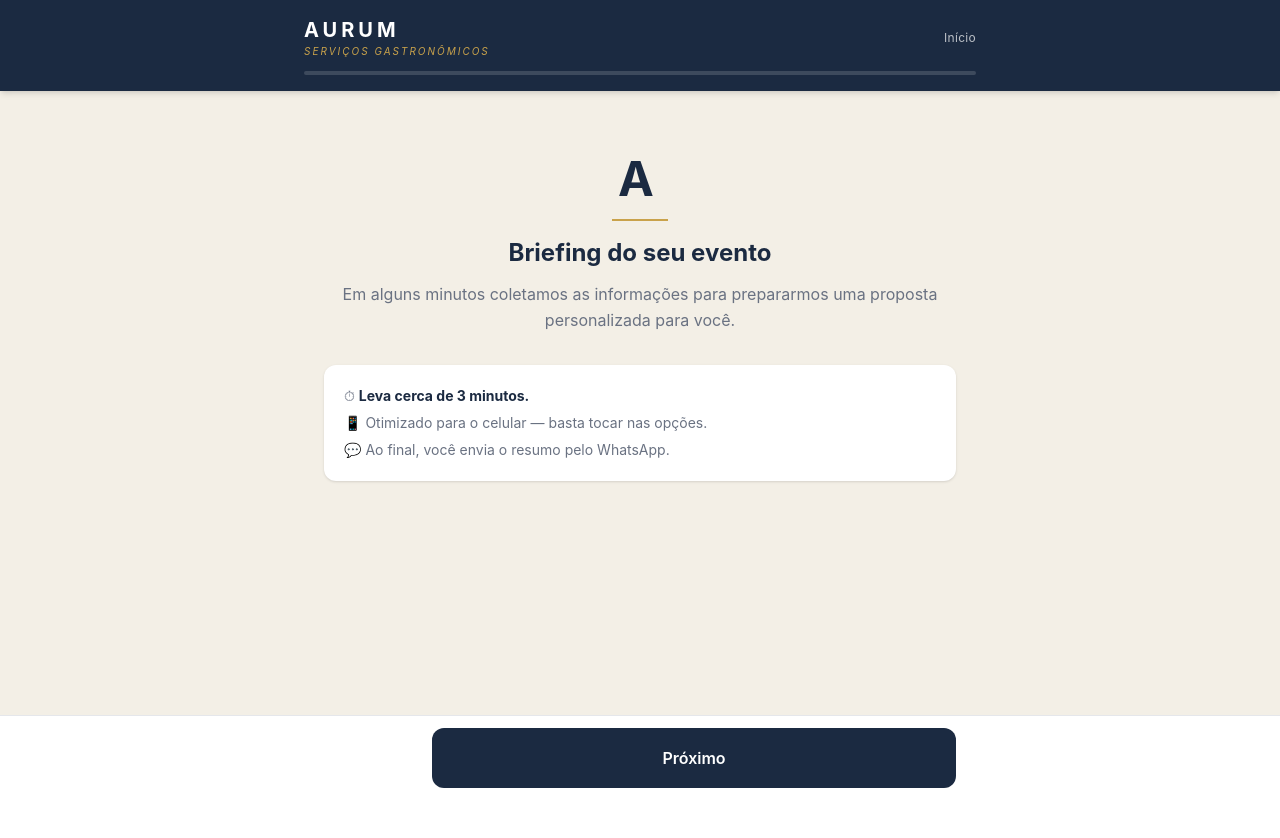
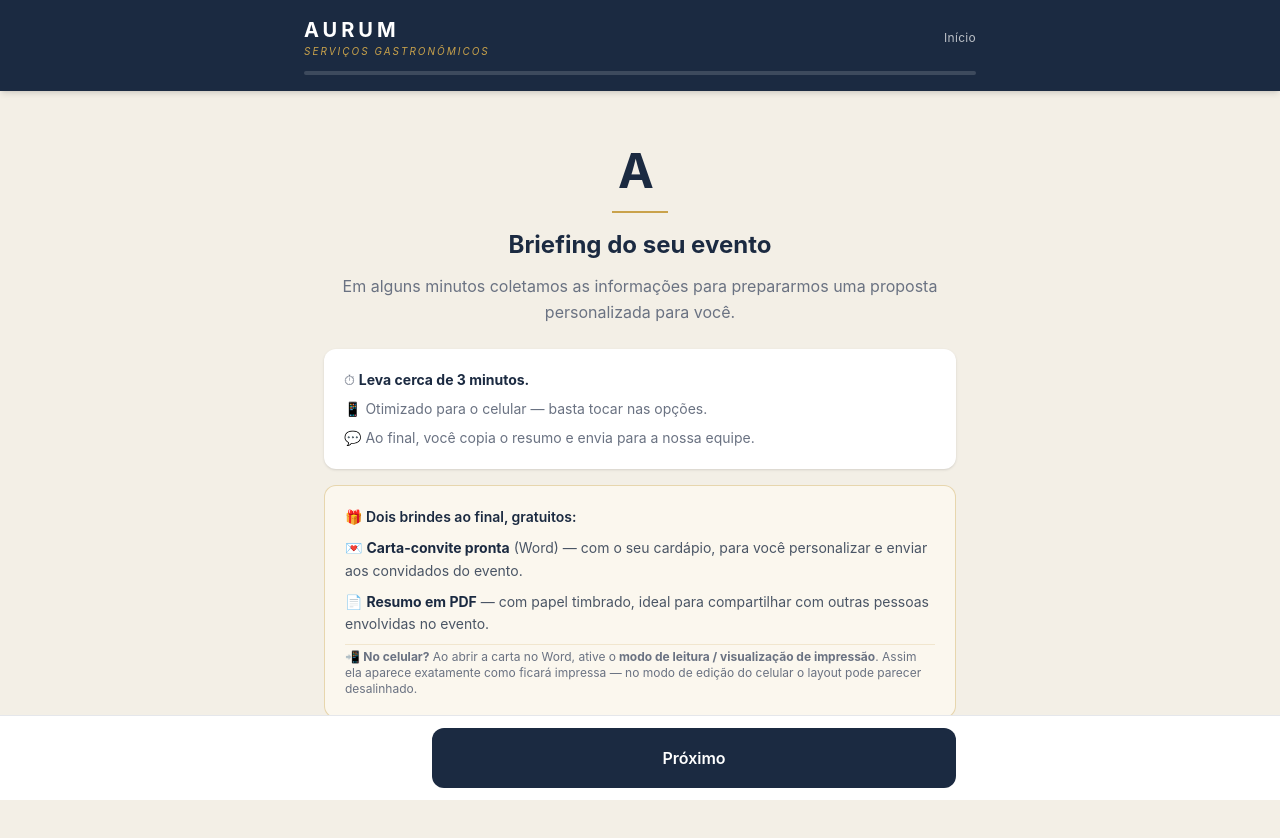
Before and after one commit to atiliorod-jpg/aurum-briefing, a Next.js app: page /briefing in a window 1280 px wide. Shown: the top 838 px of the page. Before the commit the page ends 800 px from the top, so only its background shows below. Built offline with nearby package versions, Linux system fonts and the light colour scheme.

Commit message:
feat: corrige repeticao cardapio, faixa no inicio, avisos de carta/PDF na boas-vindas + pedido de envio

```diff
--- a/components/BriefingWizard.tsx
+++ b/components/BriefingWizard.tsx
@@ -292,7 +292,7 @@ export default function BriefingWizard() {
         <SingleSelectStep
           stepNumber=""
           title="Faixa de investimento."
-          hint="Opcional. Ajuda a calibrar a proposta."
+          hint="Totalmente opcional — se preferir, toque em “Pular este passo”. Ajuda a calibrar a proposta ao seu orçamento."
           options={[
             { value: "Até R$ 5 mil", label: "Até R$ 5 mil" },
             { value: "R$ 5 mil a R$ 10 mil", label: "R$ 5 mil a R$ 10 mil" },
--- a/components/steps/ResumoStep.tsx
+++ b/components/steps/ResumoStep.tsx
@@ -98,7 +98,10 @@ export default function ResumoStep({ state, onRestart }: Props) {
         <span className="text-[#1B2A41] text-4xl font-bold">✓</span>
       </div>
       <h2 className="text-2xl font-bold text-[#1B2A41] mb-2">Briefing pronto!</h2>
-      <p className="text-gray-500 text-sm mb-6">Confira o resumo e escolha como deseja seguir.</p>
+      <p className="text-gray-500 text-sm mb-4">
+        Confira o resumo abaixo e <strong className="text-[#1B2A41]">envie para a nossa equipe</strong> pelo
+        WhatsApp (ou copie e nos mande). Assim retornamos com a sua proposta.
+      </p>
 
       <div className="bg-white rounded-2xl p-5 text-left shadow-sm mb-4 max-h-72 overflow-y-auto">
         <h3 className="text-xs font-bold text-[#C9A24B] tracking-widest uppercase mb-3">Resumo do evento</h3>
--- a/components/steps/WelcomeStep.tsx
+++ b/components/steps/WelcomeStep.tsx
@@ -1,16 +1,34 @@
 export default function WelcomeStep() {
   return (
-    <div className="text-center py-10">
+    <div className="text-center py-8">
       <div className="text-5xl font-bold tracking-[8px] text-[#1B2A41]">A</div>
       <div className="w-14 h-0.5 bg-[#C9A24B] mx-auto my-4" />
       <h2 className="text-2xl font-bold text-[#1B2A41] mb-3">Briefing do seu evento</h2>
-      <p className="text-gray-500 text-base leading-relaxed mb-8">
+      <p className="text-gray-500 text-base leading-relaxed mb-6">
         Em alguns minutos coletamos as informações para prepararmos uma proposta personalizada para você.
       </p>
-      <div className="bg-white rounded-xl p-5 text-left shadow-sm text-sm text-gray-500 leading-relaxed space-y-1">
+
+      <div className="bg-white rounded-xl p-5 text-left shadow-sm text-sm text-gray-500 leading-relaxed space-y-1.5 mb-4">
         <p>⏱ <strong className="text-[#1B2A41]">Leva cerca de 3 minutos.</strong></p>
         <p>📱 Otimizado para o celular — basta tocar nas opções.</p>
-        <p>💬 Ao final, você envia o resumo pelo WhatsApp.</p>
+        <p>💬 Ao final, você copia o resumo e envia para a nossa equipe.</p>
+      </div>
+
+      <div className="bg-[#FBF7EE] border border-[#C9A24B]/40 rounded-xl p-5 text-left text-sm text-gray-600 leading-relaxed space-y-2">
+        <p className="font-semibold text-[#1B2A41]">🎁 Dois brindes ao final, gratuitos:</p>
+        <p>
+          💌 <strong className="text-[#1B2A41]">Carta-convite pronta</strong> (Word) — com o seu cardápio,
+          para você personalizar e enviar aos convidados do evento.
+        </p>
+        <p>
+          📄 <strong className="text-[#1B2A41]">Resumo em PDF</strong> — com papel timbrado, ideal para
+          compartilhar com outras pessoas envolvidas no evento.
+        </p>
+        <p className="text-xs text-gray-500 pt-1 border-t border-[#C9A24B]/20">
+          📲 <strong>No celular?</strong> Ao abrir a carta no Word, ative o
+          <strong> modo de leitura / visualização de impressão</strong>. Assim ela aparece exatamente
+          como ficará impressa — no modo de edição do celular o layout pode parecer desalinhado.
+        </p>
       </div>
     </div>
   );
--- a/lib/letter.ts
+++ b/lib/letter.ts
@@ -90,6 +90,16 @@ export async function generateLetterDOCX(state: FormState): Promise<Blob> {
     );
   }
 
+  // Evita a repetição "cardápio ... Cardápio Aurum" — reescreve a frase do cardápio
+  xml = xml.replace(
+    "Para este momento, será servido o cardápio ",
+    "Para este momento, preparamos uma seleção especial — ",
+  );
+  xml = xml.replace(
+    ", preparado pela Aurum Serviços Gastronômicos, com uma seleção pensada para oferecer uma experiência elegante, acolhedora e especial.",
+    " — assinada pela Aurum Serviços Gastronômicos, pensada para oferecer uma experiência elegante, acolhedora e especial.",
+  );
+
   // Horário do convite = 1 hora antes do início do serviço (tempo de chegada dos convidados)
   const horarioConvite = state.horaInicio ? shiftHour(state.horaInicio, -1) : null;
 
--- a/lib/types.ts
+++ b/lib/types.ts
@@ -85,28 +85,28 @@ export type StepName =
   | "final";
 
 export const FLUXO_PADRAO: StepName[] = [
-  "welcome","tipo","quando","local","convidados",
+  "welcome","tipo","quando","local","convidados","faixa",
   "estilo","entradas","principais","tacho","sobremesas",
-  "estrutura","mesas","bebidas","faixa","contato","final",
+  "estrutura","mesas","bebidas","contato","final",
 ];
 
 export const FLUXO_SEM_PRINCIPAIS: StepName[] = [
-  "welcome","tipo","quando","local","convidados",
+  "welcome","tipo","quando","local","convidados","faixa",
   "estilo","entradas","tacho","sobremesas",
-  "estrutura","mesas","bebidas","faixa","contato","final",
+  "estrutura","mesas","bebidas","contato","final",
 ];
 
 // Feijoada: sem entradas (a feijoada já é completa)
 export const FLUXO_FEIJOADA: StepName[] = [
-  "welcome","tipo","quando","local","convidados",
+  "welcome","tipo","quando","local","convidados","faixa",
   "estilo","feijoada","sobremesas",
-  "estrutura","mesas","bebidas","faixa","contato","final",
+  "estrutura","mesas","bebidas","contato","final",
 ];
 
 // Coffee Break: escolhido em "estilo de serviço". Sem entradas/principais/tacho/sobremesas
 // e sem passo de bebidas (o coffee break já inclui as bebidas).
 export const FLUXO_COFFEE: StepName[] = [
-  "welcome","tipo","quando","local","convidados",
+  "welcome","tipo","quando","local","convidados","faixa",
   "estilo","coffeeBreak",
-  "estrutura","mesas","faixa","contato","final",
+  "estrutura","mesas","contato","final",
 ];
```
